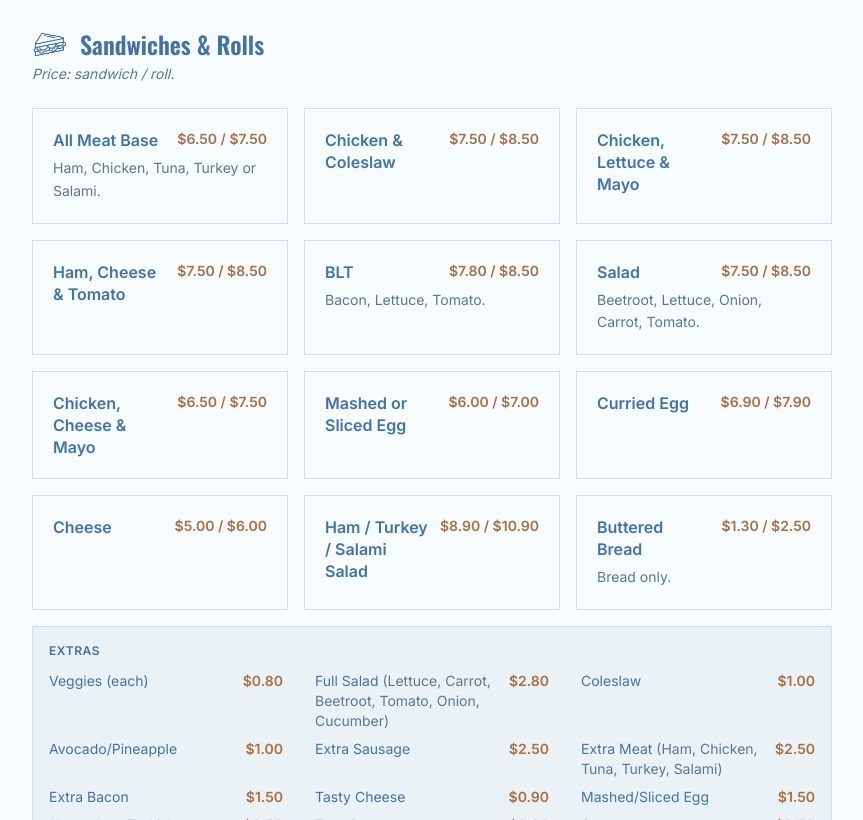
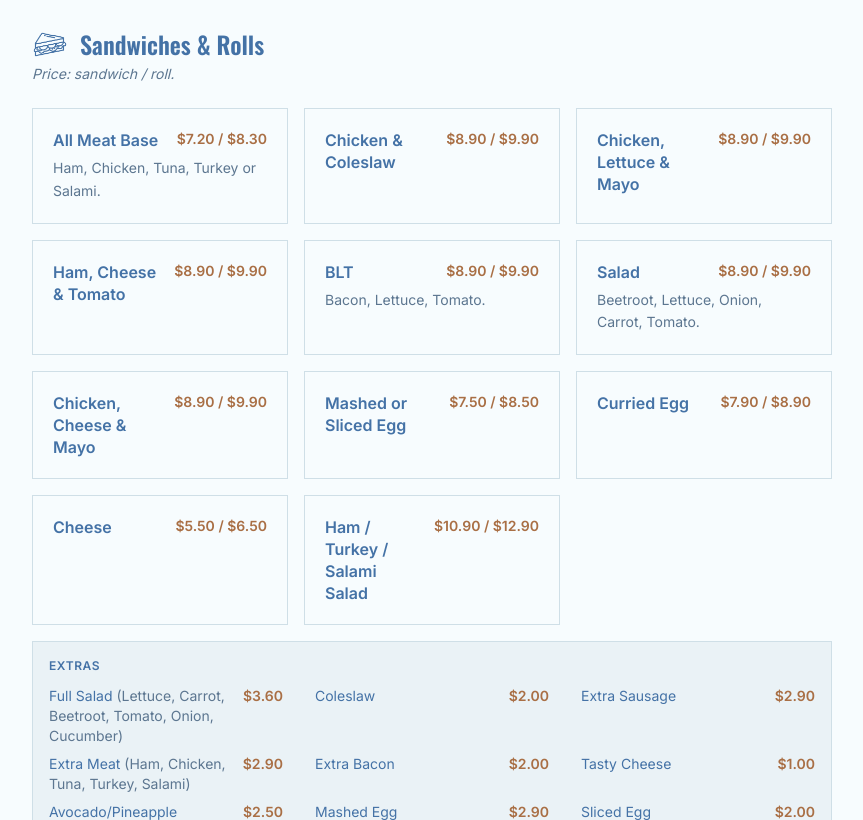
Before and after one commit to Maxim3009/salisbury-lunchbox-landingpage, a Next.js app: page /menu in a window 1280 px wide. Shown: the part 1980-2800 px from the top of the page, without its empty margins (352-1215 px from the left). Built offline with nearby package versions, Linux system fonts and the light colour scheme.

Commit message:
Updated menu items and their prices to match new menu and updated site description

```diff
--- a/src/app/layout.tsx
+++ b/src/app/layout.tsx
@@ -36,7 +36,7 @@ export const metadata: Metadata = {
     template: "%s | Salisbury Lunch Box",
   },
   description:
-    "Salisbury Lunch Box is a local lunch takeaway serving freshly made sandwiches, salads, wraps and rice bowls using quality ingredients, ready fast.",
+    "Salisbury Lunch Box is a local lunch takeaway serving freshly made burgers, sandwiches, salads, wraps and rice dishes using quality ingredients, ready fast.",
   keywords: [
     "lunch takeaway Salisbury",
     "sandwich shop Salisbury",
--- a/src/data/fullMenu.ts
+++ b/src/data/fullMenu.ts
@@ -1,8 +1,5 @@
 /**
  * Full menu, transcribed from the shop's physical menu boards.
- * A few prices in "sandwiches" and "saladSpecial" were hard to read clearly
- * in the source photos (glare/angle) — worth the owner double-checking
- * those against the physical menu before this goes live.
  */
 export type MenuVariant = {
   label: string;
@@ -37,23 +34,23 @@ export type MenuCategory = {
 
 /** Shared add-ons for both cold and hot sandwiches/rolls. */
 const sandwichExtras: MenuExtra[] = [
-  { name: "Veggies (each)", price: "$0.80" },
   {
     name: "Full Salad",
     description: "Lettuce, Carrot, Beetroot, Tomato, Onion, Cucumber",
-    price: "$2.80",
+    price: "$3.60",
   },
-  { name: "Coleslaw", price: "$1.00" },
-  { name: "Avocado/Pineapple", price: "$1.00" },
-  { name: "Extra Sausage", price: "$2.50" },
+  { name: "Coleslaw", price: "$2.00" },
+  { name: "Extra Sausage", price: "$2.90" },
   {
     name: "Extra Meat",
     description: "Ham, Chicken, Tuna, Turkey, Salami",
-    price: "$2.50",
+    price: "$2.90",
   },
-  { name: "Extra Bacon", price: "$1.50" },
-  { name: "Tasty Cheese", price: "$0.90" },
-  { name: "Mashed/Sliced Egg", price: "$1.50" },
+  { name: "Extra Bacon", price: "$2.00" },
+  { name: "Tasty Cheese", price: "$1.00" },
+  { name: "Avocado/Pineapple", price: "$2.50" },
+  { name: "Mashed Egg", price: "$2.90" },
+  { name: "Sliced Egg", price: "$2.00" },
   { name: "Upgrade to Turkish Bread/Wrap", price: "$2.50" },
   { name: "Toasting", price: "$0.20" },
   { name: "Sauce", price: "$0.50" },
@@ -64,10 +61,10 @@ export const menuCategories: MenuCategory[] = [
     id: "burgers",
     label: "Burgers",
     extras: [
-      { name: "Cheese", price: "$0.90" },
+      { name: "Cheese", price: "$1.00" },
       { name: "Bacon", price: "$1.50" },
       { name: "Egg", price: "$1.50" },
-      { name: "Pineapple", price: "$1.00" },
+      { name: "Pineapple", price: "$1.50" },
       { name: "Extra Patty", price: "$3.50" },
     ],
     items: [
@@ -75,37 +72,38 @@ export const menuCategories: MenuCategory[] = [
         id: "plain-burger",
         name: "Plain Burger",
         description: "100% Homemade Beef, Tomato, Lettuce, Beetroot, Grilled Onion.",
-        price: "$11.90",
+        price: "$13.90",
       },
       {
         id: "burger-lot",
         name: "Burger LOT",
-        description: "100% Homemade Beef, Cheese, Egg, Bacon, Pineapple.",
-        price: "$13.90",
+        description:
+          "100% Homemade Beef, Cheese, Egg, Bacon, Pineapple, Tomato, Lettuce, Beetroot, Grilled Onion.",
+        price: "$16.90",
       },
       {
         id: "salisbury-burger",
         name: "Salisbury Burger",
         description: "Chicken Schnitzel, Cheese, Bacon, Egg, Lettuce, Tomato, Mayo.",
-        price: "$14.90",
+        price: "$16.90",
       },
       {
         id: "bulgogi-burger",
         name: "Bulgogi Burger",
-        description: "Marinated Beef, Lettuce, Onion, Mayo.",
-        price: "$12.90",
+        description: "Marinated Beef, Cheese, Lettuce, Onion, Mayo.",
+        price: "$14.90",
       },
       {
         id: "chicken-breast-burger",
         name: "Chicken Breast Burger",
         description: "Grilled Chicken, Lettuce, Cheese, Tomato, Beetroot, Mayo.",
-        price: "$12.90",
+        price: "$13.90",
       },
       {
         id: "schnitzel-burger",
         name: "Schnitzel Burger",
         description: "Chicken Schnitzel, Lettuce, Cheese, Tomato, Mayo.",
-        price: "$12.90",
+        price: "$14.90",
       },
     ],
   },
@@ -118,31 +116,31 @@ export const menuCategories: MenuCategory[] = [
         id: "scandinavian",
         name: "Scandinavian",
         description: "Chicken, Avocado, Tomato, Cheese, Mayo.",
-        price: "$13.00",
+        price: "$14.90",
       },
       {
         id: "ham-delight",
         name: "Ham Delight",
         description: "Ham, Avocado, Tomato, Cheese, Lettuce, Mayo.",
-        price: "$13.00",
+        price: "$14.90",
       },
       {
         id: "turkey-delight",
         name: "Turkey Delight",
         description: "Turkey, Avocado, Cheese, Lettuce, Tomato, Cranberry Sauce.",
-        price: "$14.00",
+        price: "$15.90",
       },
       {
         id: "bulgogi-turkish",
         name: "Bulgogi",
         description: "Marinated Beef, Lettuce, Onion, Carrot, Mayo.",
-        price: "$14.00",
+        price: "$15.90",
       },
       {
         id: "chicken-parmigiana",
         name: "Chicken Parmigiana",
         description: "Chicken Schnitzel, Cheese, Lettuce, Tomato, Mayo.",
-        price: "$14.00",
+        price: "$15.90",
       },
     ],
   },
@@ -155,43 +153,43 @@ export const menuCategories: MenuCategory[] = [
         id: "wrap-1",
         name: "#1 Chicken Wrap",
         description: "Chicken, Lettuce, Avocado, Cheese, Tomato, Mayo.",
-        price: "$13.90",
+        price: "$16.90",
       },
       {
         id: "wrap-2",
         name: "#2 Bulgogi Beef Wrap",
         description: "Bulgogi Beef, Lettuce, Carrot, Onion, Mayo.",
-        price: "$14.90",
+        price: "$16.90",
       },
       {
         id: "wrap-3",
         name: "#3 BBQ Chicken Wrap",
         description: "BBQ Chicken, Lettuce, Onion, Tomato, Cheese, Mayo.",
-        price: "$14.90",
+        price: "$16.90",
       },
       {
         id: "wrap-4",
         name: "#4 Schnitzel Wrap",
         description: "Chicken Schnitzel, Lettuce, Cheese, Tomato, Mayo.",
-        price: "$14.90",
+        price: "$16.90",
       },
       {
         id: "wrap-5",
         name: "#5 Double Ham Wrap",
         description: "Ham, Full Salad, Cheese, Mayo.",
-        price: "$13.90",
+        price: "$16.90",
       },
       {
         id: "wrap-6",
         name: "#6 Tuna Wrap",
         description: "Tuna, Full Salad, Mayo.",
-        price: "$13.90",
+        price: "$16.90",
       },
       {
         id: "wrap-7",
         name: "#7 Turkey Wrap",
         description: "Turkey, Avocado, Full Salad, Cranberry Sauce.",
-        price: "$14.90",
+        price: "$16.90",
       },
     ],
   },
@@ -205,65 +203,59 @@ export const menuCategories: MenuCategory[] = [
         id: "all-meat-base",
         name: "All Meat Base",
         description: "Ham, Chicken, Tuna, Turkey or Salami.",
-        price: "$6.50 / $7.50",
+        price: "$7.20 / $8.30",
       },
       {
         id: "chicken-coleslaw",
         name: "Chicken & Coleslaw",
-        price: "$7.50 / $8.50",
+        price: "$8.90 / $9.90",
       },
       {
         id: "chicken-lett-mayo",
         name: "Chicken, Lettuce & Mayo",
-        price: "$7.50 / $8.50",
+        price: "$8.90 / $9.90",
       },
       {
         id: "ham-cheese-tomato",
         name: "Ham, Cheese & Tomato",
-        price: "$7.50 / $8.50",
+        price: "$8.90 / $9.90",
       },
       {
         id: "blt",
         name: "BLT",
         description: "Bacon, Lettuce, Tomato.",
-        price: "$7.80 / $8.50",
+        price: "$8.90 / $9.90",
       },
       {
         id: "salad-sandwich",
         name: "Salad",
         description: "Beetroot, Lettuce, Onion, Carrot, Tomato.",
-        price: "$7.50 / $8.50",
+        price: "$8.90 / $9.90",
       },
       {
         id: "chicken-cheese-mayo",
         name: "Chicken, Cheese & Mayo",
-        price: "$6.50 / $7.50",
+        price: "$8.90 / $9.90",
       },
       {
         id: "egg-sandwich",
         name: "Mashed or Sliced Egg",
-        price: "$6.00 / $7.00",
+        price: "$7.50 / $8.50",
       },
       {
         id: "curried-egg",
         name: "Curried Egg",
-        price: "$6.90 / $7.90",
+        price: "$7.90 / $8.90",
       },
       {
         id: "cheese-sandwich",
         name: "Cheese",
-        price: "$5.00 / $6.00",
+        price: "$5.50 / $6.50",
       },
       {
         id: "ham-turkey-salami-salad",
         name: "Ham / Turkey / Salami Salad",
-        price: "$8.90 / $10.90",
-      },
-      {
-        id: "buttered-bread",
-        name: "Buttered Bread",
-        description: "Bread only.",
-        price: "$1.30 / $2.50",
+        price: "$10.90 / $12.90",
       },
     ],
   },
@@ -276,30 +268,30 @@ export const menuCategories: MenuCategory[] = [
       {
         id: "bacon-egg",
         name: "Bacon & Egg",
-        price: "$7.50 / $8.90",
+        price: "$8.90 / $9.90",
       },
       {
         id: "chicken-schnitzel-sandwich",
         name: "Chicken Schnitzel",
         description: "Homemade Schnitzel, Lettuce & Mayo.",
-        price: "$10.90 / $12.90",
+        price: "$11.90 / $13.90",
       },
       {
         id: "bbq-charcoal-chicken-roll",
         name: "BBQ Charcoal Chicken Roll",
         description: "BBQ Charcoal Chicken, Lettuce, Onion, Tomato, Mayo.",
-        price: "$11.90",
+        price: "$13.90",
       },
       {
         id: "bulgogi-roll",
         name: "Bulgogi Roll",
         description: "Bulgogi Beef, Lettuce, Onion, Mayo.",
-        price: "$12.90",
+        price: "$13.90",
       },
       {
         id: "homemade-rissole-roll",
         name: "Homemade Rissole Roll",
-        price: "$8.00",
+        price: "$8.90",
       },
     ],
   },
@@ -311,41 +303,46 @@ export const menuCategories: MenuCategory[] = [
       {
         id: "homemade-schnitzel",
         name: "Piece of Homemade Schnitzel",
-        price: "$9.00",
+        price: "$9.90",
       },
       {
         id: "homemade-rissole",
         name: "Piece of Homemade Rissole",
-        price: "$4.50",
+        price: "$5.50",
       },
       {
         id: "homemade-sausage-roll",
         name: "Homemade Sausage Roll",
-        price: "$4.90",
+        price: "$5.50",
       },
       {
         id: "meat-pie",
         name: "Meat Pie",
-        price: "$4.90",
+        price: "$5.50",
       },
       {
         id: "piece-of-fish",
         name: "Piece of Fish",
-        price: "$5.90",
+        price: "$6.50",
       },
       {
         id: "chico-roll",
         name: "Chico Roll",
-        price: "$4.50",
+        price: "$4.90",
       },
       {
         id: "spring-roll",
         name: "Spring Roll",
-        price: "$4.50",
+        price: "$4.90",
       },
       {
         id: "chicken-dim-sim",
         name: "Chicken Dim Sim",
+        price: "$3.50",
+      },
+      {
+        id: "chicken-tender",
+        name: "Chicken Tender",
         price: "$3.50",
       },
       {
@@ -361,14 +358,14 @@ export const menuCategories: MenuCategory[] = [
       {
         id: "hot-chips-small",
         name: "Hot Chips (Small)",
-        description: "Add Gravy for $1.00 extra",
-        price: "$5.00",
+        description: "Add Gravy for $1.50 extra",
+        price: "$6.00",
       },
       {
         id: "hot-chips-large",
         name: "Hot Chips (Large)",
-        description: "Add Gravy for $1.00 extra",
-        price: "$8.00",
+        description: "Add Gravy for $2.00 extra",
+        price: "$9.00",
       },
     ],
   },
@@ -379,23 +376,23 @@ export const menuCategories: MenuCategory[] = [
       {
         id: "curry-katsu-rice",
         name: "Curry Kat-Su with Rice",
-        price: "$15.90",
+        price: "$18.90",
       },
       {
         id: "spicy-bbq-pork-rice",
         name: "Spicy BBQ Pork with Rice",
-        price: "$15.90",
+        price: "$17.90",
       },
       {
         id: "bulgogi-beef-rice",
         name: "Bulgogi (Beef) with Rice",
-        price: "$15.90",
+        price: "$17.90",
       },
       {
         id: "chicken-katsu",
         name: "Chicken Kat-Su",
         description: "Schnitzel, Salad, Chips and Rice.",
-        price: "$17.90",
+        price: "$19.90",
       },
     ],
   },
@@ -406,37 +403,37 @@ export const menuCategories: MenuCategory[] = [
       {
         id: "bacon-full-salad",
         name: "Bacon with Full Salad",
-        price: "$11.50",
+        price: "$11.90",
       },
       {
         id: "chicken-full-salad",
         name: "Chicken with Full Salad",
-        price: "$13.50",
+        price: "$13.90",
       },
       {
         id: "ham-full-salad",
         name: "Ham with Full Salad",
-        price: "$11.50",
+        price: "$11.90",
       },
       {
         id: "sliced-egg-full-salad",
         name: "Sliced Egg with Full Salad",
-        price: "$11.50",
+        price: "$11.90",
       },
       {
         id: "schnitzel-chips-salad",
         name: "Schnitzel & Chips (or Salad)",
-        price: "$14.90",
+        price: "$15.90",
       },
       {
         id: "fish-chips-salad",
         name: "Fish & Chips (or Salad)",
-        price: "$13.90",
+        price: "$14.90",
       },
       {
         id: "fish-schnitzel-chips-salad",
         name: "Fish (or Schnitzel), Chips & Salad",
-        price: "$15.90",
+        price: "$19.90",
       },
     ],
   },
@@ -448,13 +445,13 @@ export const menuCategories: MenuCategory[] = [
         id: "all-day-breakfast",
         name: "All Day Breakfast Special",
         description: "Bacon, Egg, Sausage, Chips, Salad & Bread.",
-        price: "$15.90",
+        price: "$18.90",
       },
       {
         id: "breakkie-wrap",
         name: "Breakkie Wrap",
-        description: "3 Bacon, 2 Eggs, 2 Cheese & Tomato Relish.",
-        price: "$11.90",
+        description: "5 Bacon, 2 Eggs, 2 Cheese & Tomato Relish.",
+        price: "$12.90",
       },
     ],
   },
@@ -466,12 +463,12 @@ export const menuCategories: MenuCategory[] = [
         id: "muffins",
         name: "Muffins",
         description: "Choc or Blueberry.",
-        price: "$4.30",
+        price: "$4.90",
       },
       {
         id: "choc-bar",
         name: "Choc Bar",
-        price: "$2.90",
+        price: "$3.50",
       },
       {
         id: "smith-chips",
@@ -501,41 +498,37 @@ export const menuCategories: MenuCategory[] = [
         price: "$5.00",
       },
       { id: "red-bull", name: "Red Bull 500ml", price: "$6.50" },
-      { id: "ginger-beer", name: "Ginger Beer", price: "$4.20" },
+      { id: "ginger-beer", name: "Ginger Beer", price: "$4.50" },
       { id: "monster", name: "Monster", description: "Assorted Flavours.", price: "$5.00" },
-      { id: "iced-tea", name: "Iced Tea", description: "Peach or Green Tea.", price: "$4.30" },
+      { id: "iced-tea", name: "Iced Tea", description: "Peach or Green Tea.", price: "$4.50" },
       {
         id: "coke-600",
         name: "Coke 600ml",
         description: "Zero, Original or Vanilla.",
-        price: "$4.50",
+        price: "$4.80",
       },
       {
         id: "vitamin-juice",
         name: "Sam's Vitamin Juice 375ml",
         description: "Orange, Apple, Berry Apple, Green or Apple Guava.",
+        price: "$5.50",
+      },
+      {
+        id: "soft-drink-600",
+        name: "Pet Drink 600ml",
+        description: "Mountain Dew, Solo or Pepsi Max.",
         price: "$4.80",
       },
       {
-        id: "soft-drink-600",
-        name: "Soft Drink 600ml",
-        description: "Mountain Dew, Solo or Pepsi Max.",
-        price: "$4.50",
-      },
-      {
         id: "milk",
-        name: "Milk",
-        variants: [
-          { label: "2L", price: "$5.50" },
-          { label: "1L", price: "$4.00" },
-          { label: "600ml", price: "$3.00" },
-        ],
+        name: "Milk 2L",
+        price: "$5.50",
       },
       {
         id: "oak",
         name: "Oak Flavoured Milk",
         description: "Chocolate or Strawberry.",
-        price: "$4.80",
+        price: "$5.00",
       },
       {
         id: "milkshake",
@@ -553,19 +546,19 @@ export const menuCategories: MenuCategory[] = [
         id: "mixed-sandwiches",
         name: "Mixed Sandwiches Box",
         description: "Minimum order $50.",
-        price: "$55.00 + GST",
+        price: "$60.00 + GST/Box",
       },
       {
         id: "mixed-rolls",
         name: "Mixed Rolls Box",
         description: "Minimum order $50.",
-        price: "$80.00 + GST",
+        price: "$90.00 + GST/Box",
       },
       {
         id: "mixed-wraps",
         name: "Mixed Wraps Box",
         description: "Minimum order $50.",
-        price: "$75.00 + GST",
+        price: "$75.00 + GST/Box",
       },
     ],
   },
```
